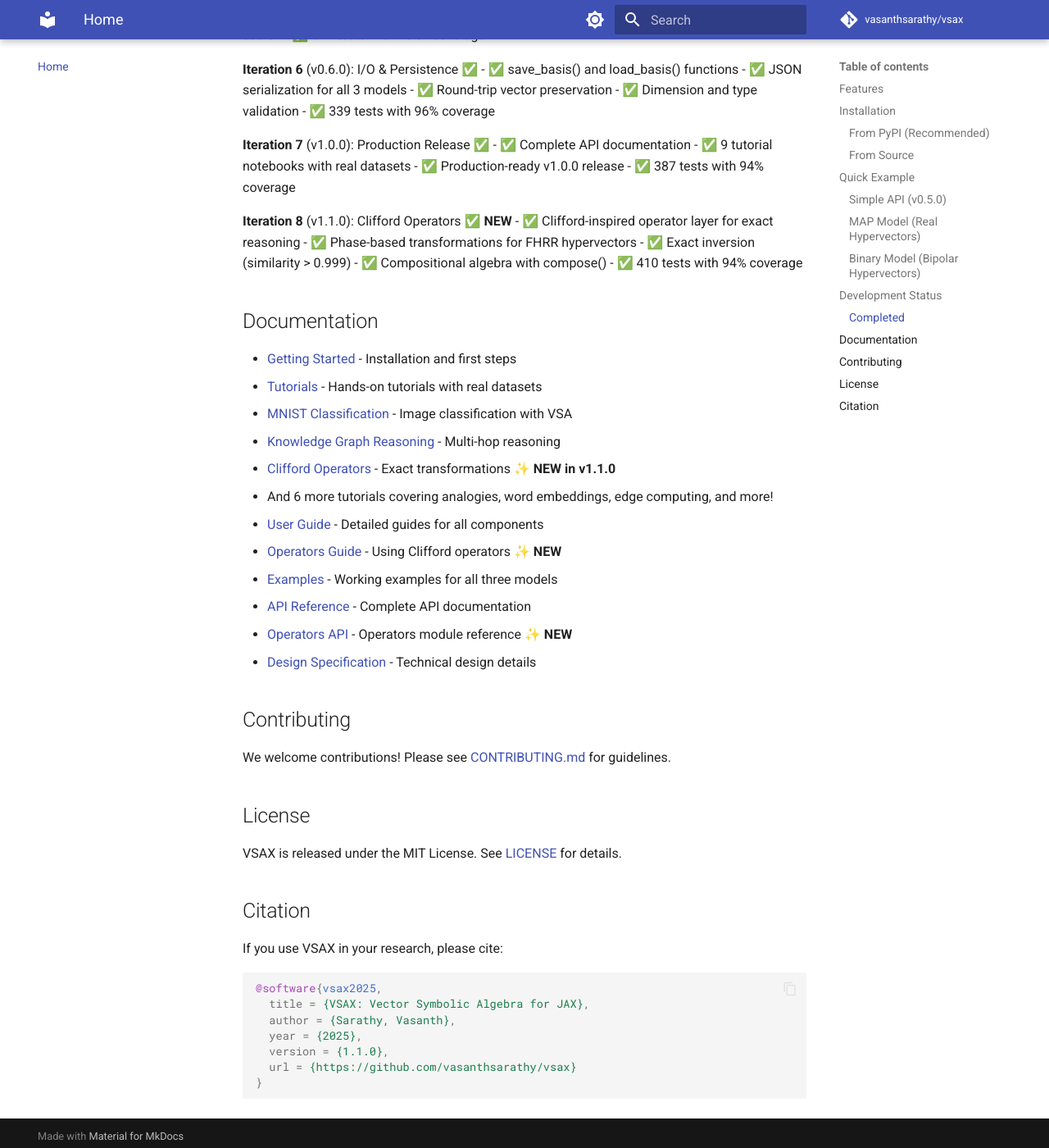
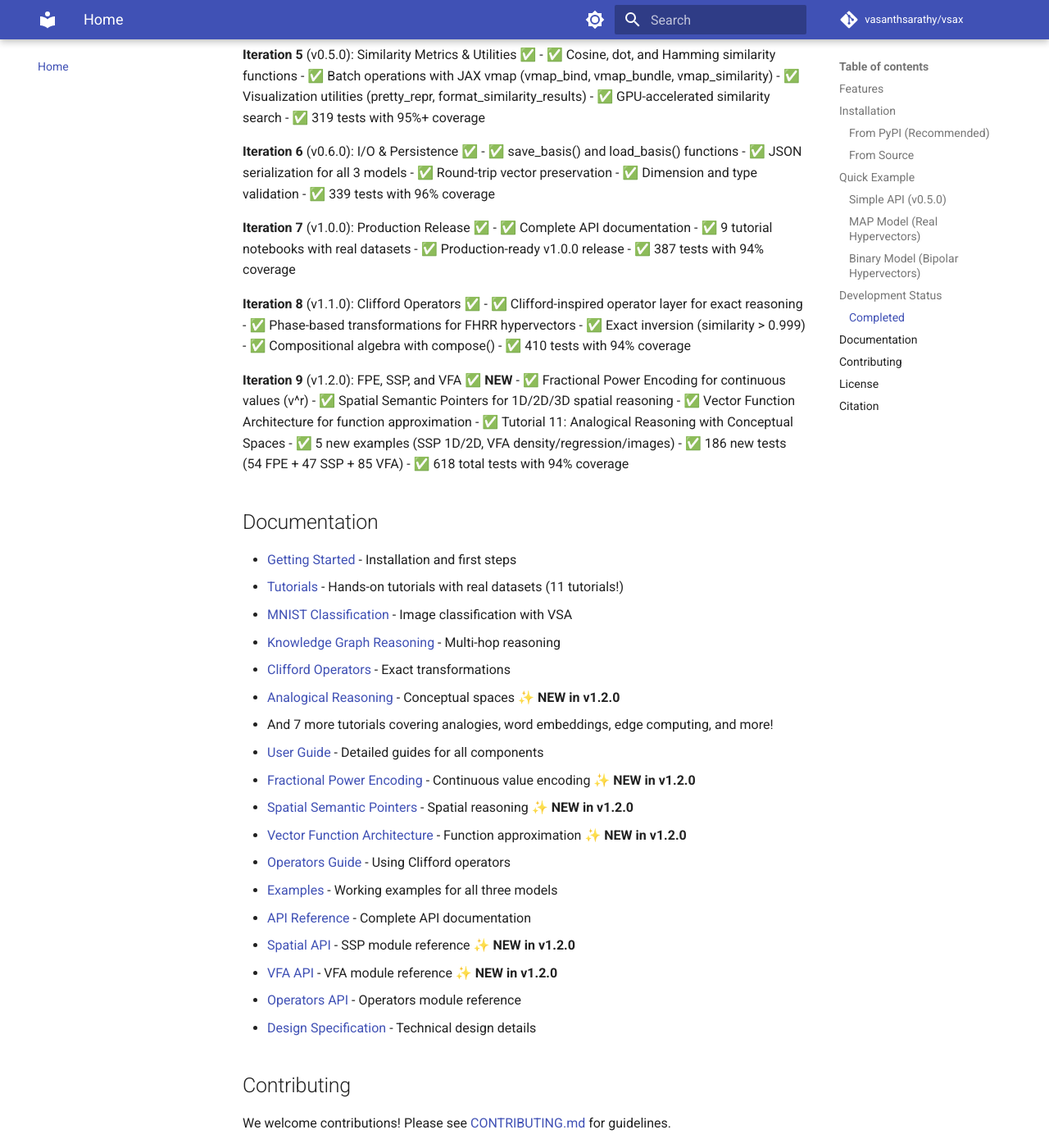
Before and after one commit to vasanthsarathy/vsax, an MkDocs documentation site: the page built from docs/index.md, in a window 1280 px wide and 1400 px high, scrolled down 3291 px. Shown: the whole window at 82% size. Built offline with MkDocs 1.6.1 and Material for MkDocs 9.7.7, drawn with Linux system fonts in a browser that asks for light colours; comment, search, counter and statistics services are not loaded; the version menu is left out; some of the changed text lies outside the part shown.

Commit message:
Update MkDocs documentation for v1.2.0
- Add Tutorial 11 to navigation
- Add FPE, SSP, and VFA to User Guide and API Reference
- Update docs/index.md with v1.2.0 features
- Update test count to 618
- Add Iteration 9 (v1.2.0) to development status
- Update citation version to 1.2.0
- Highlight new features throughout

🤖 Generated with [Claude Code](https://claude.com/claude-code)

Co-Authored-By: Claude Sonnet 4.5 <noreply@anthropic.com>

````diff
--- a/docs/index.md
+++ b/docs/index.md
@@ -5,14 +5,17 @@ VSAX is a GPU-accelerated, JAX-native Python library for Vector Symbolic Archite
 ## Features
 
 - 🚀 **Three VSA Models**: FHRR, MAP, and Binary implementations ✅
-- 🔧 **Clifford Operators**: Exact, compositional, invertible transformations ✅ **NEW in v1.1.0**
+- 🔧 **Clifford Operators**: Exact, compositional, invertible transformations ✅
+- 🎯 **Fractional Power Encoding**: Continuous value encoding via v^r ✅ **NEW in v1.2.0**
+- 📍 **Spatial Semantic Pointers**: 1D/2D/3D spatial reasoning ✅ **NEW in v1.2.0**
+- 📊 **Vector Function Architecture**: Function approximation in RKHS ✅ **NEW in v1.2.0**
 - ⚡ **GPU-Accelerated**: Built on JAX for high-performance computation
 - 🧩 **Modular Architecture**: Clean separation between representations and operations
 - 🧬 **Complete Representations**: Complex, Real, and Binary hypervectors ✅
 - ⚙️ **Full Operation Sets**: FFT-based FHRR, MAP, and XOR/majority Binary ops ✅
 - 🎲 **Random Sampling**: Sampling utilities for all representation types ✅
 - 💯 **Type-Safe**: Full type annotations with mypy support
-- ✅ **Well-Tested**: 410 tests with 94% coverage
+- ✅ **Well-Tested**: 618 tests with 94% coverage
 - 🔍 **Similarity Metrics**: Cosine, dot, and Hamming similarity
 - ⚡ **Batch Operations**: GPU-accelerated vmap operations
 - 💾 **I/O & Persistence**: Save/load basis vectors to JSON
@@ -115,7 +118,7 @@ model = VSAModel(
 
 ## Development Status
 
-**Current**: Iteration 6 Complete ✅
+**Current**: Iteration 9 (v1.2.0) Complete ✅
 
 ### Completed
 
@@ -167,26 +170,41 @@ model = VSAModel(
 - ✅ Production-ready v1.0.0 release
 - ✅ 387 tests with 94% coverage
 
-**Iteration 8** (v1.1.0): Clifford Operators ✅ **NEW**
+**Iteration 8** (v1.1.0): Clifford Operators ✅
 - ✅ Clifford-inspired operator layer for exact reasoning
 - ✅ Phase-based transformations for FHRR hypervectors
 - ✅ Exact inversion (similarity > 0.999)
 - ✅ Compositional algebra with compose()
 - ✅ 410 tests with 94% coverage
 
+**Iteration 9** (v1.2.0): FPE, SSP, and VFA ✅ **NEW**
+- ✅ Fractional Power Encoding for continuous values (v^r)
+- ✅ Spatial Semantic Pointers for 1D/2D/3D spatial reasoning
+- ✅ Vector Function Architecture for function approximation
+- ✅ Tutorial 11: Analogical Reasoning with Conceptual Spaces
+- ✅ 5 new examples (SSP 1D/2D, VFA density/regression/images)
+- ✅ 186 new tests (54 FPE + 47 SSP + 85 VFA)
+- ✅ 618 total tests with 94% coverage
+
 ## Documentation
 
 - [Getting Started](getting-started.md) - Installation and first steps
-- [Tutorials](tutorials/index.md) - Hands-on tutorials with real datasets
+- [Tutorials](tutorials/index.md) - Hands-on tutorials with real datasets (11 tutorials!)
   - [MNIST Classification](tutorials/01_mnist_classification.md) - Image classification with VSA
   - [Knowledge Graph Reasoning](tutorials/02_knowledge_graph.md) - Multi-hop reasoning
-  - [Clifford Operators](tutorials/10_clifford_operators.md) - Exact transformations ✨ **NEW in v1.1.0**
-  - And 6 more tutorials covering analogies, word embeddings, edge computing, and more!
+  - [Clifford Operators](tutorials/10_clifford_operators.md) - Exact transformations
+  - [Analogical Reasoning](tutorials/11_analogical_reasoning.md) - Conceptual spaces ✨ **NEW in v1.2.0**
+  - And 7 more tutorials covering analogies, word embeddings, edge computing, and more!
 - [User Guide](guide/operators.md) - Detailed guides for all components
-  - [Operators Guide](guide/operators.md) - Using Clifford operators ✨ **NEW**
+  - [Fractional Power Encoding](guide/fpe.md) - Continuous value encoding ✨ **NEW in v1.2.0**
+  - [Spatial Semantic Pointers](guide/spatial.md) - Spatial reasoning ✨ **NEW in v1.2.0**
+  - [Vector Function Architecture](guide/vfa.md) - Function approximation ✨ **NEW in v1.2.0**
+  - [Operators Guide](guide/operators.md) - Using Clifford operators
 - [Examples](examples/fhrr.md) - Working examples for all three models
 - [API Reference](api/index.md) - Complete API documentation
-  - [Operators API](api/operators/index.md) - Operators module reference ✨ **NEW**
+  - [Spatial API](api/spatial/index.md) - SSP module reference ✨ **NEW in v1.2.0**
+  - [VFA API](api/vfa/index.md) - VFA module reference ✨ **NEW in v1.2.0**
+  - [Operators API](api/operators/index.md) - Operators module reference
 - [Design Specification](design-spec.md) - Technical design details
 
 ## Contributing
@@ -206,7 +224,7 @@ If you use VSAX in your research, please cite:
   title = {VSAX: Vector Symbolic Algebra for JAX},
   author = {Sarathy, Vasanth},
   year = {2025},
-  version = {1.1.0},
+  version = {1.2.0},
   url = {https://github.com/vasanthsarathy/vsax}
 }
 ```
--- a/mkdocs.yml
+++ b/mkdocs.yml
@@ -59,12 +59,16 @@ nav:
     - Multi-Modal Concept Grounding: tutorials/08_multimodal_grounding.md
     - Neural-Symbolic Fusion (HD-Glue): tutorials/09_neural_symbolic_fusion.md
     - Clifford Operators: tutorials/10_clifford_operators.md
+    - Analogical Reasoning: tutorials/11_analogical_reasoning.md
   - User Guide:
     - Models: guide/models.md
     - Factory Functions: guide/factory.md
     - VSAMemory: guide/memory.md
     - Encoders: guide/encoders.md
+    - Fractional Power Encoding: guide/fpe.md
     - Operators: guide/operators.md
+    - Spatial Semantic Pointers: guide/spatial.md
+    - Vector Function Architecture: guide/vfa.md
     - Similarity Metrics: guide/similarity.md
     - Batch Operations: guide/batch_operations.md
     - Resonator Networks: guide/resonator.md
@@ -87,6 +91,7 @@ nav:
     - Encoders:
       - Overview: api/encoders/index.md
       - ScalarEncoder: api/encoders/scalar.md
+      - FractionalPowerEncoder: api/encoders/fpe.md
       - SequenceEncoder: api/encoders/sequence.md
       - SetEncoder: api/encoders/set.md
       - DictEncoder: api/encoders/dict.md
@@ -100,6 +105,8 @@ nav:
       - MAPOperations: api/ops/map.md
       - BinaryOperations: api/ops/binary.md
     - Operators: api/operators/index.md
+    - Spatial: api/spatial/index.md
+    - VFA: api/vfa/index.md
     - Resonator Networks: api/resonator/index.md
     - Sampling: api/sampling.md
     - Similarity: api/similarity/index.md
````
